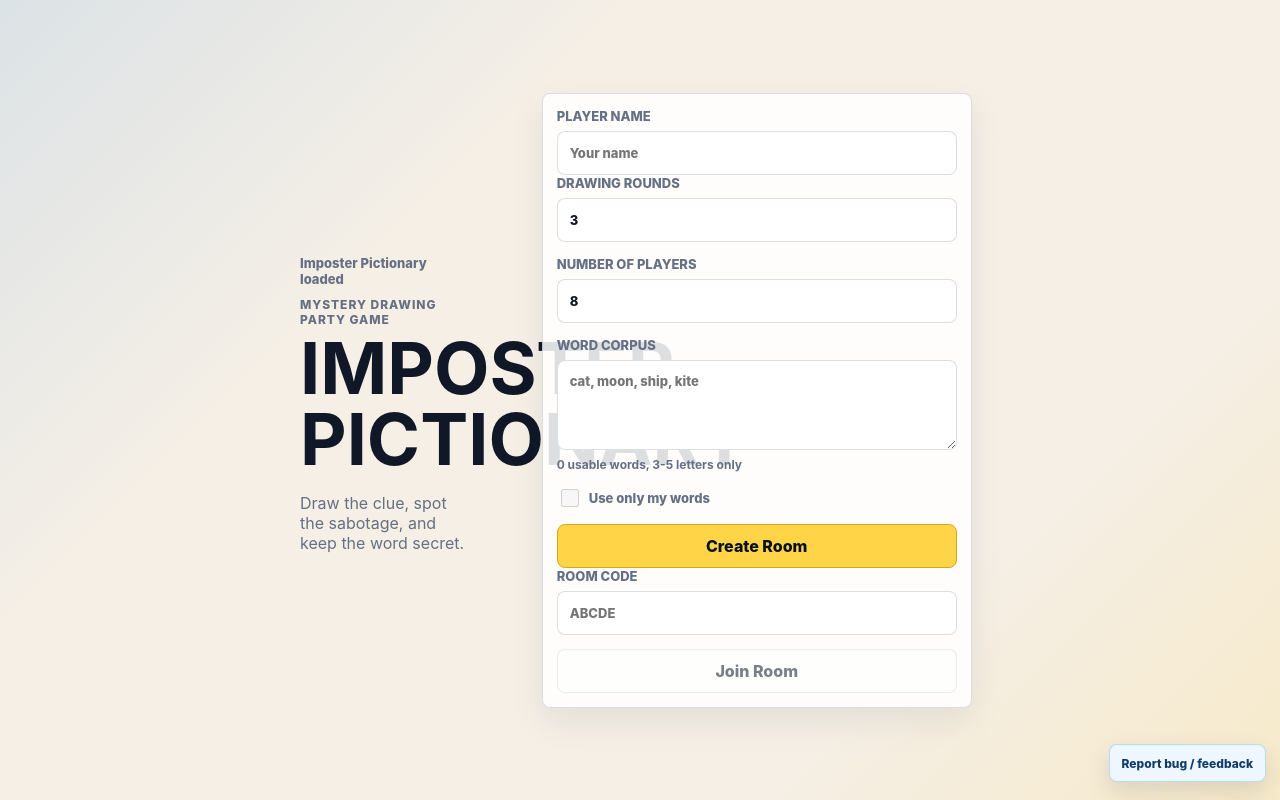
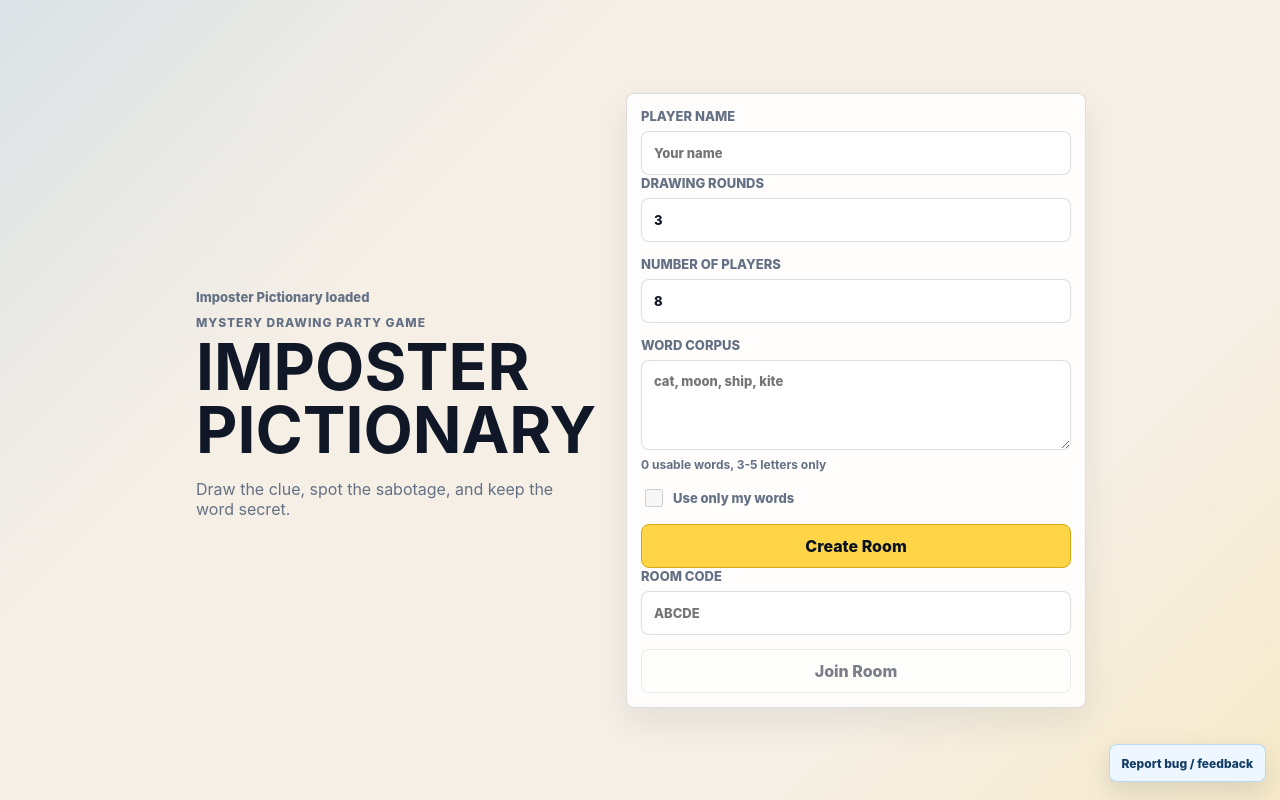
Before and after one commit to siddharth559/Imposter-Pictionary-, a React (Vite) app: page / in a window 1280 px wide. Built offline with nearby package versions, Linux system fonts and the light colour scheme; no server answers.

Commit message:
Improve desktop lobby layout

```diff
--- a/src/components/PlayerSlotList.tsx
+++ b/src/components/PlayerSlotList.tsx
@@ -2,11 +2,12 @@ import type { PlayerSlot } from '../game/types'
 
 type PlayerSlotListProps = {
   players?: PlayerSlot[]
+  className?: string
 }
 
-export function PlayerSlotList({ players = [] }: PlayerSlotListProps) {
+export function PlayerSlotList({ players = [], className }: PlayerSlotListProps) {
   return (
-    <section className="panel" aria-label="Players">
+    <section className={className ? `panel ${className}` : 'panel'} aria-label="Players">
       <div className="panel-heading">
         <p className="section-label">Players</p>
         <strong>{players.length}</strong>
--- a/src/pages/LobbyPage.tsx
+++ b/src/pages/LobbyPage.tsx
@@ -90,7 +90,7 @@ export function LobbyPage() {
   }
 
   return (
-    <main className="page-shell">
+    <main className="page-shell lobby-page">
       <header className="page-header">
         <p className="eyebrow">Lobby</p>
         <h1>{roomCode}</h1>
@@ -119,11 +119,11 @@ export function LobbyPage() {
         </button>
       </section>
 
-      <PlayerSlotList players={players} />
+      <PlayerSlotList players={players} className="lobby-player-list" />
 
-      <p className="creator-credit">
-        Developed by Siddharth Acharya, with assistance from Codex and ChatGPT.
-      </p>
+      <footer className="creator-credit-panel">
+        Developed by Siddharth Acharya with help from Codex and ChatGPT.
+      </footer>
 
       <nav className="bottom-actions">
         {isHost ? (
--- a/src/styles/global.css
+++ b/src/styles/global.css
@@ -230,7 +230,7 @@ p {
 }
 
 .feedback-status,
-.creator-credit {
+.creator-credit-panel {
   margin: 0;
   color: var(--muted);
   font-size: 13px;
@@ -717,6 +717,13 @@ p {
   flex-wrap: wrap;
 }
 
+.creator-credit-panel {
+  padding: 12px 14px;
+  border: 1px solid var(--line);
+  border-radius: 8px;
+  background: rgba(255, 255, 255, 0.62);
+}
+
 .room-code {
   display: block;
   color: var(--ink);
@@ -782,20 +789,7 @@ p {
 
 @media (min-width: 760px) {
   .home-page {
-    grid-template-columns: minmax(0, 0.95fr) minmax(430px, 1.05fr);
-    align-items: center;
-    max-width: 1120px;
-    gap: 48px;
-  }
-
-  .home-page .hero-panel {
-    padding-right: 24px;
-  }
-
-  .home-page .hero-panel h1 {
-    max-width: 12ch;
-    margin-bottom: 18px;
-    line-height: 0.98;
+    max-width: 680px;
   }
 
   .hero-panel h1,
@@ -812,7 +806,85 @@ p {
   }
 }
 
+@media (min-width: 980px) {
+  .home-page {
+    width: min(100%, 1120px);
+    grid-template-columns: minmax(360px, 440px) minmax(460px, 520px);
+    align-items: center;
+    justify-content: center;
+    gap: 72px;
+  }
+
+  .home-page .hero-panel {
+    padding-right: 0;
+  }
+
+  .home-page .hero-panel h1 {
+    max-width: 10ch;
+    margin-bottom: 18px;
+    font-size: 64px;
+    line-height: 0.98;
+  }
+
+  .home-actions {
+    width: 100%;
+  }
+}
+
 @media (min-width: 900px) {
+  .lobby-page {
+    width: min(100%, 1040px);
+    max-width: 1040px;
+    grid-template-columns: minmax(280px, 360px) minmax(0, 1fr);
+    grid-template-areas:
+      "header players"
+      "details players"
+      "actions credit"
+      "error error";
+    align-content: center;
+    align-items: start;
+    gap: 16px;
+  }
+
+  .lobby-page .page-header {
+    grid-area: header;
+  }
+
+  .lobby-page .room-card {
+    grid-area: details;
+    display: grid;
+    grid-template-columns: repeat(2, minmax(0, 1fr));
+    align-items: stretch;
+  }
+
+  .lobby-page .room-card > div:first-child,
+  .lobby-page .room-card > button {
+    grid-column: 1 / -1;
+  }
+
+  .lobby-page .room-card > button {
+    width: 100%;
+  }
+
+  .lobby-player-list {
+    grid-area: players;
+  }
+
+  .lobby-page .bottom-actions {
+    grid-area: actions;
+  }
+
+  .lobby-page .creator-credit-panel {
+    grid-area: credit;
+    align-self: stretch;
+    display: flex;
+    align-items: center;
+  }
+
+  .lobby-page > .form-error {
+    grid-area: error;
+  }
+
   .game-page {
     width: min(100%, 1180px);
     grid-template-columns: 230px minmax(0, 1fr) 240px;
```
